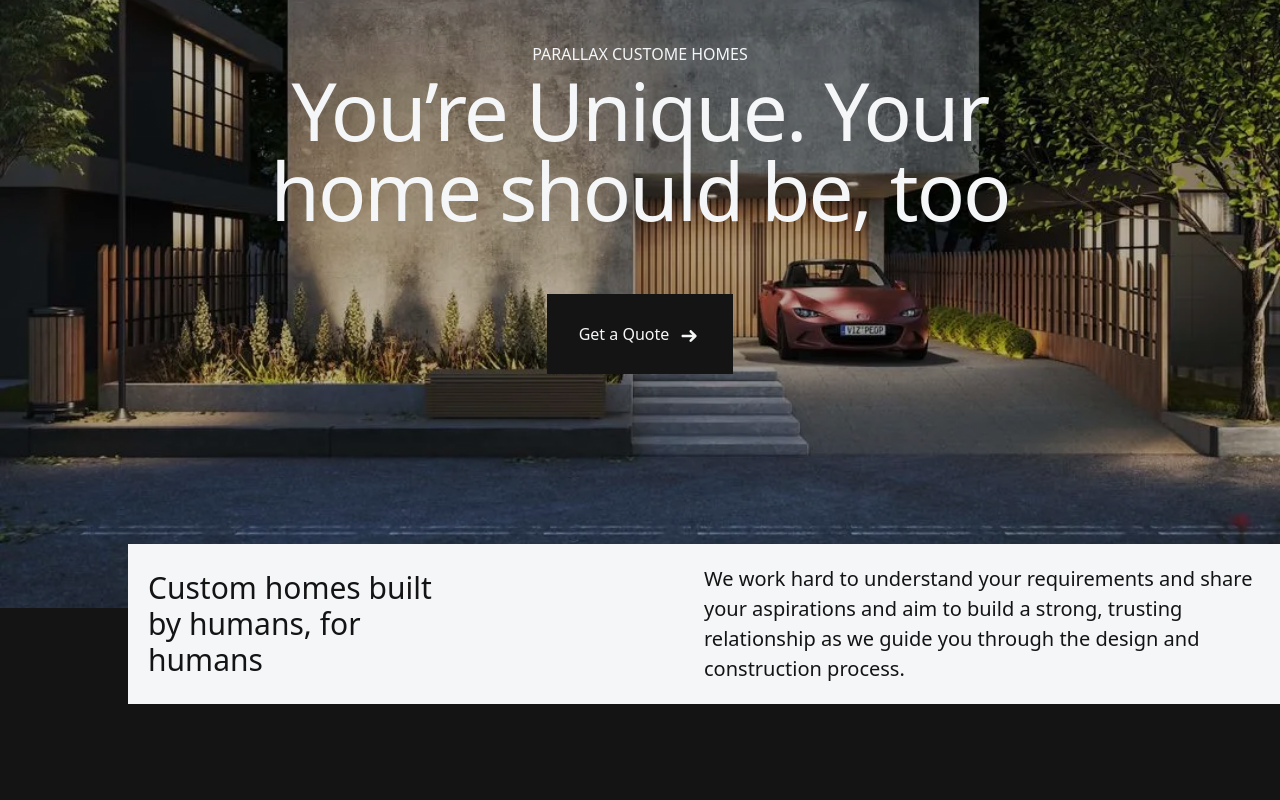
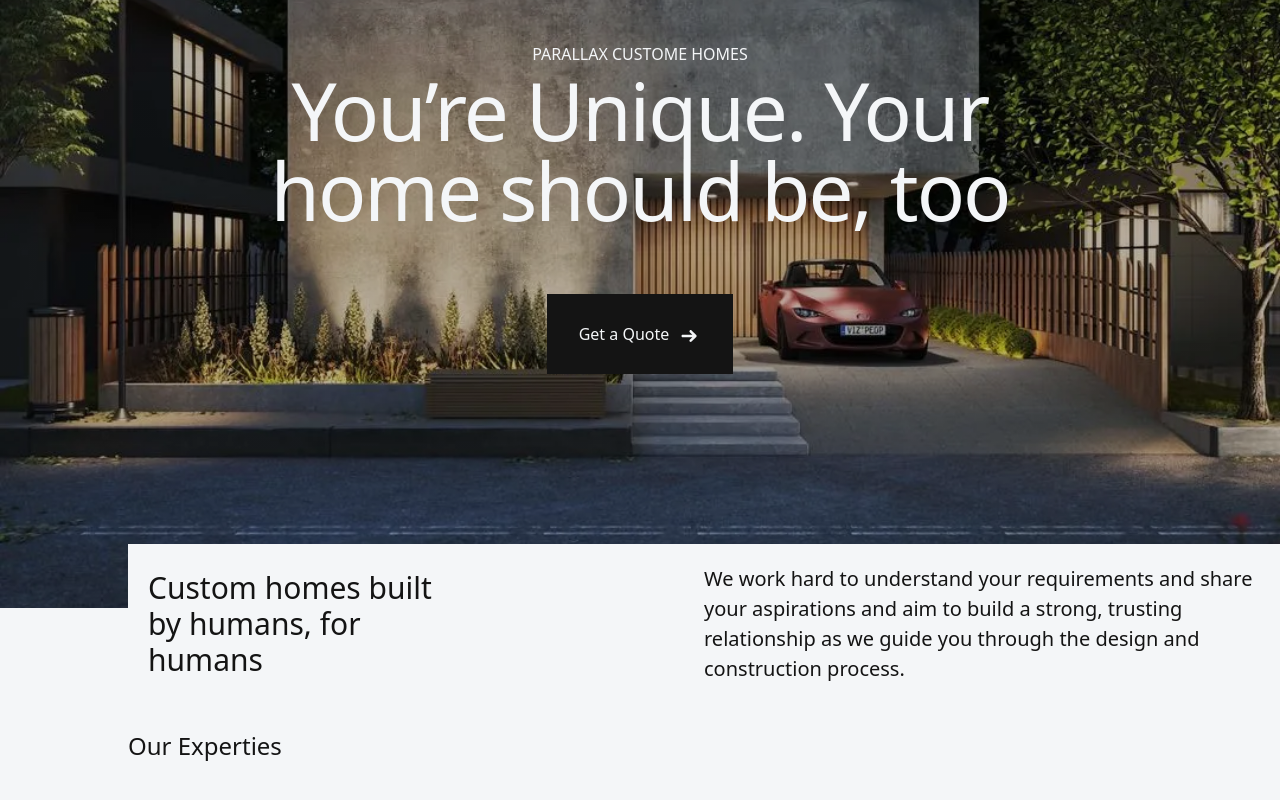
Before and after one commit to Mahred1/parallax, a Next.js app: page / in a window 1280 px wide. Shown: the part 192-992 px from the top of the page. Before the commit the page ends 896 px from the top, so only its background shows below. Built offline with nearby package versions, Linux system fonts and the light colour scheme.

Commit message:
created the experties section

```diff
--- a/app/page.tsx
+++ b/app/page.tsx
@@ -33,7 +33,7 @@ export default function Home() {
       </section>
 
       {/* floating card section */}
-      <section className="top-[92%] right-0 absolute md:items-center md:grid grid-cols-2 bg-off-white md:p-5 px-10 py-7 w-[80%] md:w-[90%]">
+      <section className="top-[92%] right-0 absolute md:items-center md:grid grid-cols-2 bg-off-white md:p-5 px-10 py-7 w-[80%] md:w-[90%] overflow-x-hidden">
         <h3 className="w-[300px] md:w-[300px] phone:w-[400px] font-medium text-2xl phone:text-3xl">
           Custom homes built by humans, for humans
         </h3>
@@ -43,6 +43,17 @@ export default function Home() {
           guide you through the design and construction process.
         </p>
       </section>
+
+      {/* Experties Section */}
+      <section className="flex-center bg-off-white py-30">
+        <div className="w-[80%]">
+          <h4>Our Experties</h4>
+          {/* experties */}
+          <div>
+
+          </div>
+        </div>
+      </section>
     </main>
   );
 }
```
